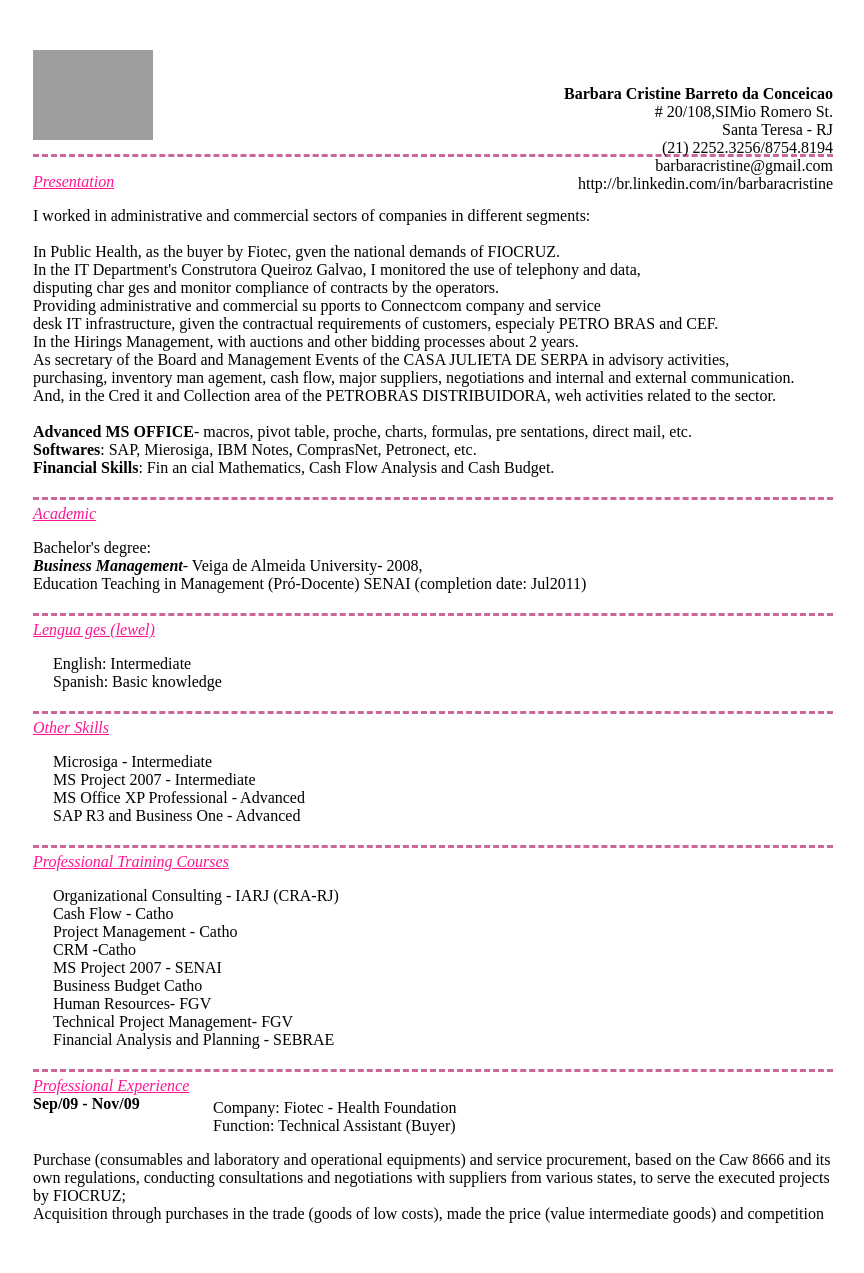
After one commit to hoangsonhv/App_Heroku, a PHP site: page /Assignment2.html in a window 1280 px wide. The commit adds this page. Shown: the whole page, without its empty margins (367-1231 px from the left). Run offline with PHP 8.4, Linux system fonts and the light colour scheme; grey boxes are pictures that could not be loaded.

Commit message:
Update baitap

```diff
--- /dev/null
+++ b/Assignment2.html
@@ -0,0 +1,83 @@
+<!DOCTYPE html>
+<html lang="en">
+<head>
+    <meta charset="UTF-8">
+    <title>My-CV-in-english</title>
+    <link rel="stylesheet" href="css/Assignment2.css" type="text/css">
+</head>
+<body>
+    <p class="a0">
+        <span class="a1">
+            <b>Barbara Cristine Barreto da Conceicao</b><br/>
+            # 20/108,SIMio Romero St.<br/>
+            Santa Teresa - RJ<br/>
+            (21) 2252.3256/8754.8194<br/>
+            barbaracristine@gmail.com<br/>
+            http://br.linkedin.com/in/barbaracristine
+        </span>
+        <img src="img/assignment2.png">
+    </p>
+    <i class="i1">Presentation</i>
+    <p class="a2">
+        <span class="aa">
+        I worked in administrative and commercial sectors of companies in different segments:
+        </span><br/><br/>
+        In Public Health, as the buyer by Fiotec, gven the national demands of FIOCRUZ.<br/>
+        In the IT Department's Construtora Queiroz Galvao, I monitored the use of telephony and data,<br/>
+        disputing char ges and monitor compliance of contracts by the operators.<br/>
+        Providing administrative and commercial su pports to Connectcom company and service<br/>
+        desk IT infrastructure, given the contractual requirements of customers, especialy PETRO BRAS and CEF.<br/>
+        In the Hirings Management, with auctions and other bidding processes about 2 years.<br/>
+        As secretary of the Board and Management Events of the CASA JULIETA DE SERPA in advisory activities,<br/>
+        purchasing, inventory man agement, cash flow, major suppliers, negotiations and internal and external communication.<br/>
+        And, in the Cred it and Collection area of the PETROBRAS DISTRIBUIDORA, weh activities related to the sector.<br/><br/>
+        <b>Advanced MS OFFICE</b>- macros, pivot table, proche, charts, formulas, pre sentations, direct mail, etc.<br/>
+        <b>Softwares</b>: SAP, Mierosiga, IBM Notes, ComprasNet, Petronect, etc.<br/>
+        <b>Financial Skills</b>: Fin an cial Mathematics, Cash Flow Analysis and Cash Budget.
+    </p>
+    <i class="b">Academic</i>
+    <p class="a3">
+        Bachelor's degree:<br/>
+        <b><i>Business Management</i></b>- Veiga de Almeida University- 2008,<br/>
+        Education Teaching in Management (Pró-Docente) SENAI (completion date: Jul2011)<br/>
+    </p>
+    <i class="b">Lengua ges (lewel)</i>
+    <p class="a4">
+        English: Intermediate<br/>
+        Spanish: Basic knowledge<br/>
+    </p>
+    <i class="b">Other Skills</i>
+    <p class="a5">
+        Microsiga - Intermediate<br/>
+        MS Project 2007 - Intermediate<br/>
+        MS Office XP Professional - Advanced<br/>
+        SAP R3 and Business One - Advanced
+    </p>
+    <i class="b">Professional Training Courses</i>
+    <p class="a6">
+        Organizational Consulting - IARJ (CRA-RJ)<br/>
+        Cash Flow - Catho<br/>
+        Project Management - Catho<br/>
+        CRM -Catho<br/>
+        MS Project 2007 - SENAI<br/>
+        Business Budget Catho<br/>
+        Human Resources- FGV<br/>
+        Technical Project Management- FGV<br/>
+        Financial Analysis and Planning - SEBRAE
+    </p>
+    <i class="b">Professional Experience</i>
+    <div class="a7">
+        <b>Sep/09 - Nov/09</b>
+        <p class="t">
+            Company: Fiotec - Health Foundation <br/>
+            Function: Technical Assistant (Buyer)
+        </p>
+    </div>
+    <p>
+        Purchase (consumables and laboratory and operational equipments) and service procurement, based on the Caw
+        8666 and its own regulations, conducting consultations and negotiations with suppliers from various states,
+        to serve the executed projects by FIOCRUZ; <br/>
+        Acquisition through purchases in the trade (goods of low costs), made the price (value intermediate goods) and competition
+    </p>
+</body>
+</html>
--- /dev/null
+++ b/css/Assignment2.css
@@ -0,0 +1,67 @@
+body{
+    width: 800px;
+    margin-top: 50px;
+    margin-bottom: 50px;
+    margin-left: 400px;
+}
+img{
+    float:left top;
+    width: 120px;
+}
+.a1{
+    float: right;
+    text-align: right;
+    margin-top: 35px;
+}
+.i1{
+    text-decoration: underline;
+    color: deeppink;
+    border: none;
+}
+.a0{
+    border-bottom: dashed #cc6699 3px;
+    width: 800px;
+    padding-bottom: 10px;
+}
+.a2{
+    border: none;
+    border-bottom: dashed #cc6699 3px;
+    margin-bottom: 5px;
+    padding-bottom: 20px;
+}
+.a3{
+    border: none;
+    border-bottom: dashed #cc6699 3px;
+    margin-bottom: 5px;
+    padding-bottom: 20px;
+}
+.a4{
+    border: none;
+    border-bottom: dashed #cc6699 3px;
+    margin-bottom: 5px;
+    padding-bottom: 20px;
+    padding-left: 20px;
+}
+.a5{
+    border: none;
+    border-bottom: dashed #cc6699 3px;
+    margin-bottom: 5px;
+    padding-bottom: 20px;
+    padding-left: 20px;
+}
+.a6{
+    border: none;
+    border-bottom: dashed #cc6699 3px;
+    margin-bottom: 5px;
+    padding-bottom: 20px;
+    padding-left: 20px;
+}
+.b{
+    text-decoration: underline;
+    color: deeppink;
+    padding-top: -20px;
+}
+.t{
+    margin-left: 180px;
+    margin-top: -14px;
+}
--- a/index.php
+++ b/index.php
@@ -1 +1 @@
-<?php include("Labs2.html");
+<?php include("Assignment.html");
```
